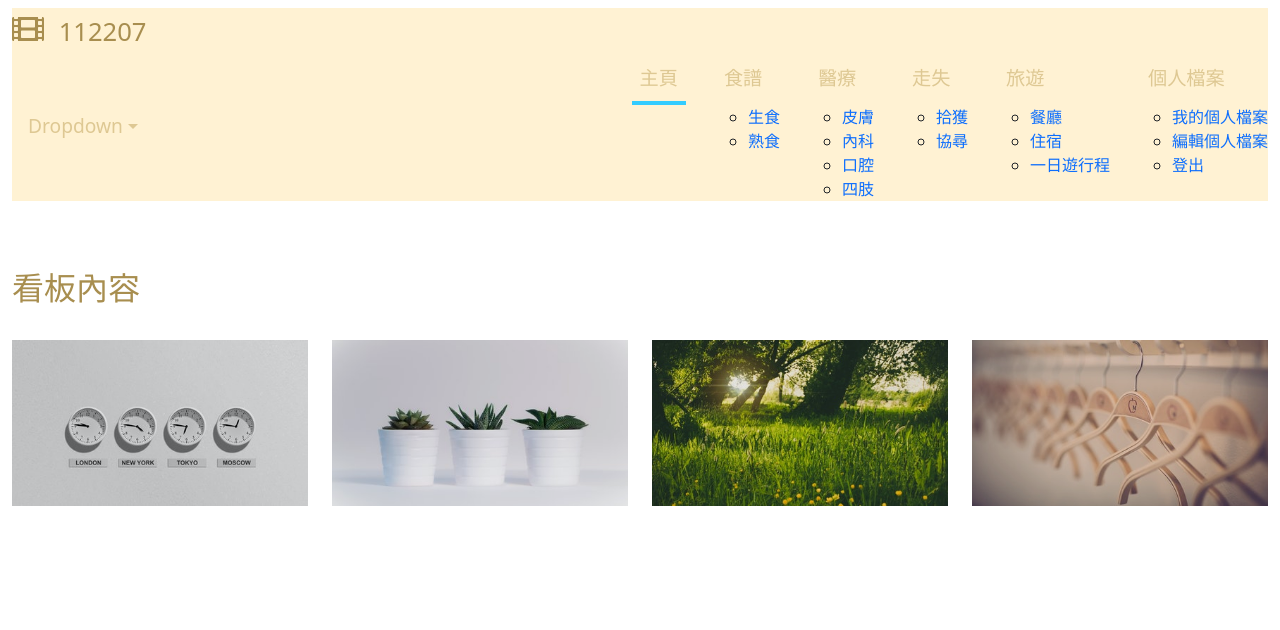
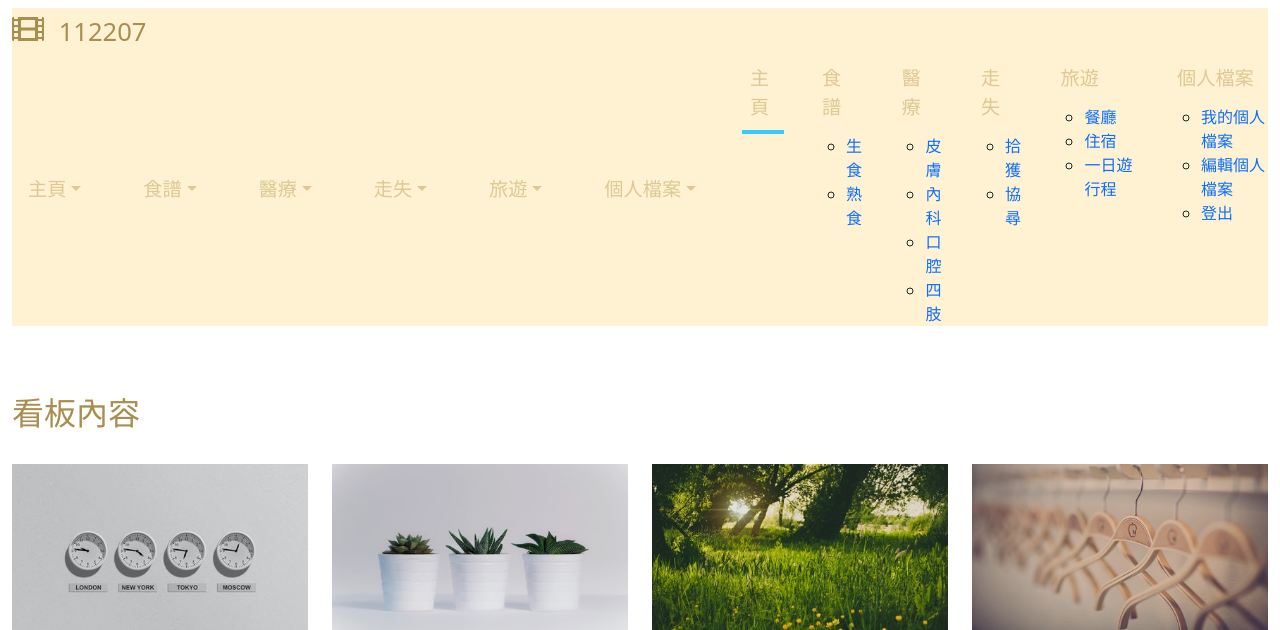
Before and after one commit to 11136021/petweb, a Node server app: page /main in a window 1280 px wide. Shown: the top 630 px of the page. Run offline with Node 20, Linux system fonts and the light colour scheme; some libraries are stand-ins or nearby versions.

Commit message:
下拉式選單main

```diff
--- a/views/main.ejs
+++ b/views/main.ejs
@@ -38,13 +38,45 @@
              <div class="collapse navbar-collapse" id="navbarSupportedContent">
 
                 <li class="nav-item dropdown">
-                    <a class="nav-link dropdown-toggle" data-bs-toggle="dropdown" href="#" role="button" aria-expanded="false">Dropdown</a>
+                    <a class="nav-link dropdown-toggle" data-bs-toggle="page" href="main" role="button" aria-expanded="false">主頁</a>
+                  </li>
+                  <li class="nav-item dropdown">
+                    <a class="nav-link dropdown-toggle" data-bs-toggle="dropdown" href="cook_kan" role="button" aria-expanded="false">食譜</a>
                     <ul class="dropdown-menu">
-                      <li><a class="dropdown-item" href="#">Action</a></li>
-                      <li><a class="dropdown-item" href="#">Another action</a></li>
-                      <li><a class="dropdown-item" href="#">Something else here</a></li>
-                      <li><hr class="dropdown-divider"></li>
-                      <li><a class="dropdown-item" href="#">Separated link</a></li>
+                      <li><a class="dropdown-item" href="#">生食</a></li>
+                      <li><a class="dropdown-item" href="#">熟食</a></li>
+                    </ul>
+                  </li>
+                  <li class="nav-item dropdown">
+                    <a class="nav-link dropdown-toggle" data-bs-toggle="dropdown" href="medical_kan" role="button" aria-expanded="false">醫療</a>
+                    <ul class="dropdown-menu">
+                      <li><a class="dropdown-item" href="#">皮膚</a></li>
+                      <li><a class="dropdown-item" href="#">內科</a></li>
+                      <li><a class="dropdown-item" href="#">口腔</a></li>
+                      <li><a class="dropdown-item" href="#">四肢</a></li>
+                    </ul>
+                  </li>
+                  <li class="nav-item dropdown">
+                    <a class="nav-link dropdown-toggle" data-bs-toggle="dropdown" href="lost_kan" role="button" aria-expanded="false">走失</a>
+                    <ul class="dropdown-menu">
+                      <li><a class="dropdown-item" href="#">拾獲</a></li>
+                      <li><a class="dropdown-item" href="#">協尋</a></li>
+                    </ul>
+                  </li>
+                  <li class="nav-item dropdown">
+                    <a class="nav-link dropdown-toggle" data-bs-toggle="dropdown" href="#" role="button" aria-expanded="false">旅遊</a>
+                    <ul class="dropdown-menu">
+                      <li><a class="dropdown-item" href="#">餐廳</a></li>
+                      <li><a class="dropdown-item" href="#">住宿</a></li>
+                      <li><a class="dropdown-item" href="#">一日遊行程</a></li>
+                    </ul>
+                  </li>
+                  <li class="nav-item dropdown">
+                    <a class="nav-link dropdown-toggle" data-bs-toggle="dropdown" href="#" role="button" aria-expanded="false">個人檔案</a>
+                    <ul class="dropdown-menu">
+                      <li><a class="dropdown-item" href="#">我的個人檔案</a></li>
+                      <li><a class="dropdown-item" href="#">編輯個人檔案</a></li>
+                      <li><a class="dropdown-item" href="#">登出</a></li>
                     </ul>
                   </li>
 
@@ -234,6 +266,7 @@
      </footer>
      <script src="https://code.jquery.com/jquery-2.2.4.js"></script>
      <script src="/javascript/js/plugins.js"></script>
+     <script src="https://cdn.jsdelivr.net/npm/bootstrap@5.3.0-alpha1/dist/js/bootstrap.bundle.min.js" integrity="sha384-w76AqPfDkMBDXo30jS1Sgez6pr3x5MlQ1ZAGC+nuZB+EYdgRZgiwxhTBTkF7CXvN" crossorigin="anonymous"></script>
      <script>
          $(window).on("load", function() {
              $('body').addClass('loaded');
```
